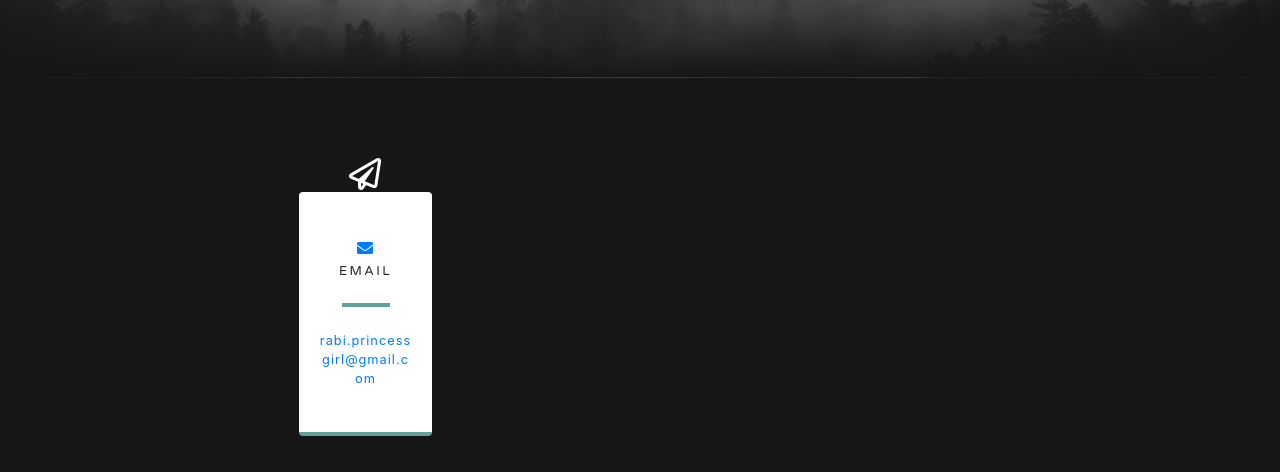
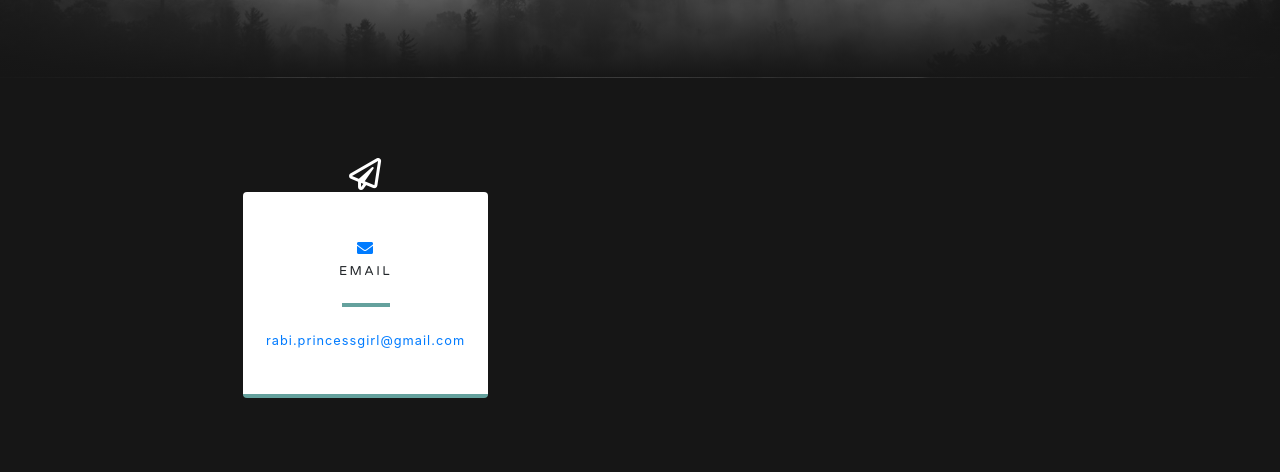
Before and after one commit to rabaaa/Rabia, a website with bundled scripts: page index.html in a window 1280 px wide. Shown: the part 2358-2830 px from the top of the page. Built offline with nearby package versions, Linux system fonts and the light colour scheme.

Commit message:
Update index.html

```diff
--- a/index.html
+++ b/index.html
@@ -175,7 +175,7 @@
 
         <div class="col-md-4 mb-3 mb-md-0">
   <i class="far fa-paper-plane fa-2x mb-10 text-white justify-content-center"></i>
-    <div class="col-md-10 col-lg-8 mx-auto text-center">
+
           <div class="card py-4 h-100 text-center">
             <div class="card-body text-center">
               <i class="fas fa-envelope text-primary mb-2"></i>
```
